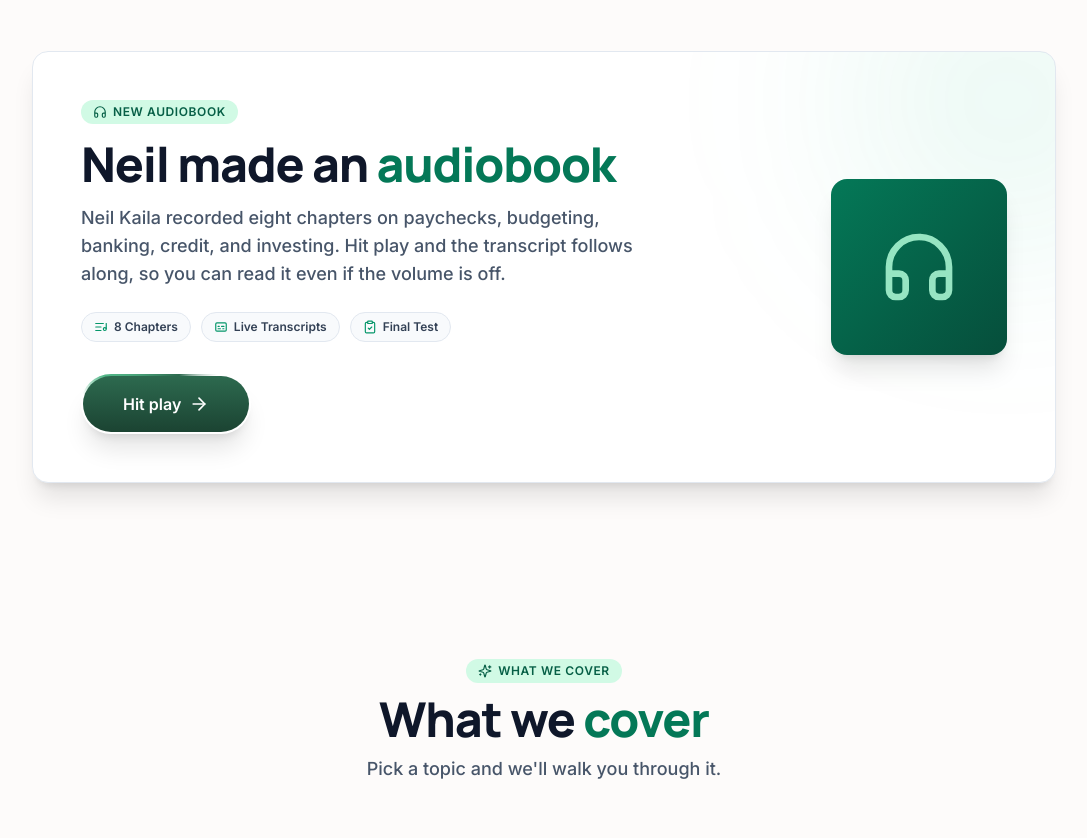
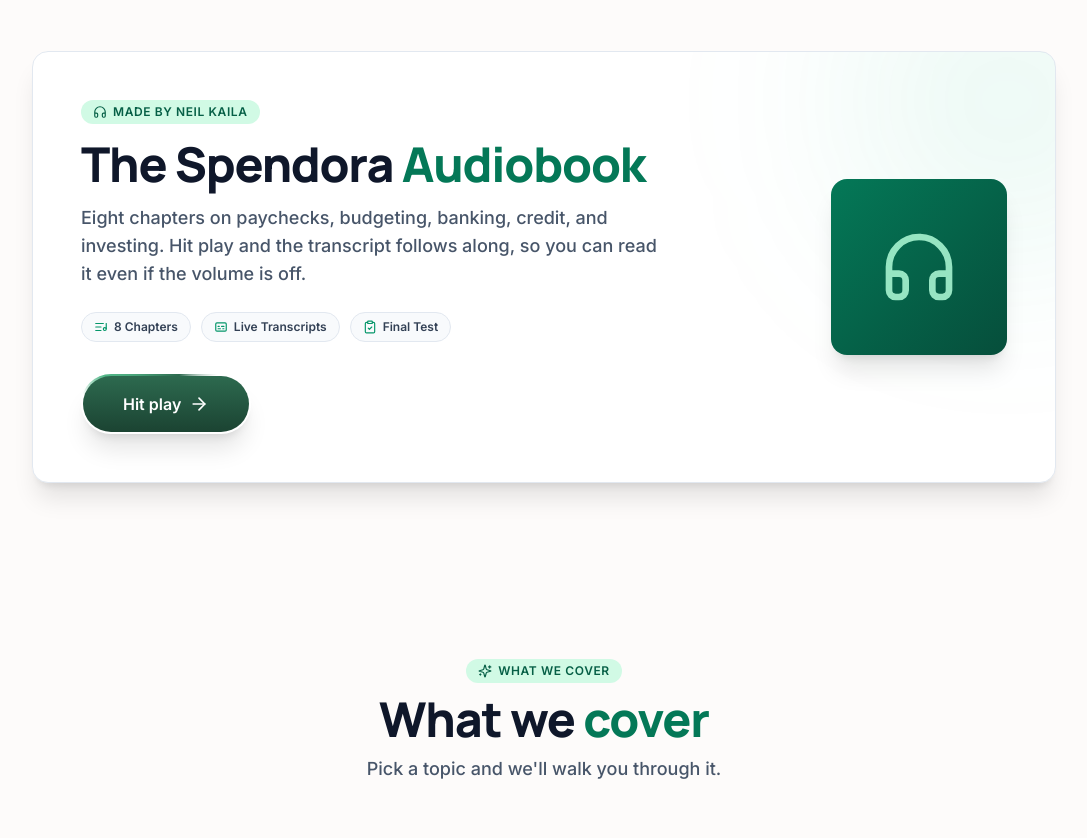
Before and after one commit to muj3b/spendora-workshop-6bc9591d, a React (Vite) app: page / in a window 1280 px wide. Shown: the part 1640-2478 px from the top of the page, without its empty margins (96-1183 px from the left). Built offline with nearby package versions, Linux system fonts and the light colour scheme.

Commit message:
Retitle the homepage audiobook promo to Spendora Audiobook, credited to Neil Kaila.
Co-authored-by: Cursor <cursoragent@cursor.com>

```diff
--- a/src/components/AudiobookPromo.tsx
+++ b/src/components/AudiobookPromo.tsx
@@ -13,13 +13,13 @@ const AudiobookPromo = () => {
           <div className="relative z-10 flex flex-col md:flex-row md:items-center gap-8 md:gap-12">
             <div className="flex-1">
               <div className="inline-flex items-center gap-1.5 px-3 py-1 rounded-full bg-emerald-100 dark:bg-white/5 text-emerald-800 dark:text-[#52b788] text-xs font-bold uppercase tracking-wider mb-4">
-                <Headphones className="w-3.5 h-3.5" /> New audiobook
+                <Headphones className="w-3.5 h-3.5" /> Made by Neil Kaila
               </div>
               <h2 id="audiobook-promo" className="text-3xl sm:text-4xl md:text-5xl font-black text-slate-900 dark:text-white tracking-tight font-manrope mb-4">
-                Neil made an <span className="text-emerald-700 dark:text-[#52b788]">audiobook</span>
+                The Spendora <span className="text-emerald-700 dark:text-[#52b788]">Audiobook</span>
               </h2>
               <p className="text-base sm:text-lg text-slate-600 dark:text-zinc-400 font-medium leading-relaxed mb-6 max-w-xl">
-                Neil Kaila recorded eight chapters on paychecks, budgeting, banking, credit, and investing.
+                Eight chapters on paychecks, budgeting, banking, credit, and investing.
                 Hit play and the transcript follows along, so you can read it even if the volume is off.
               </p>
 
```
